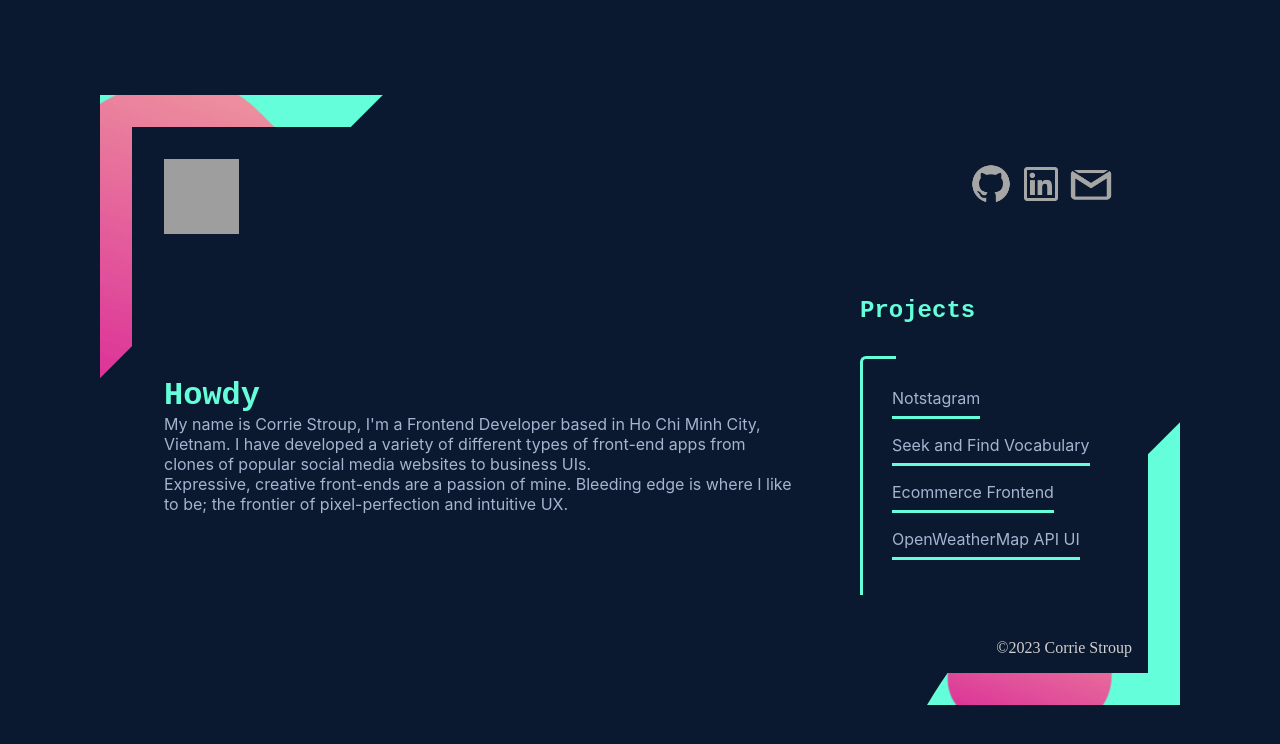
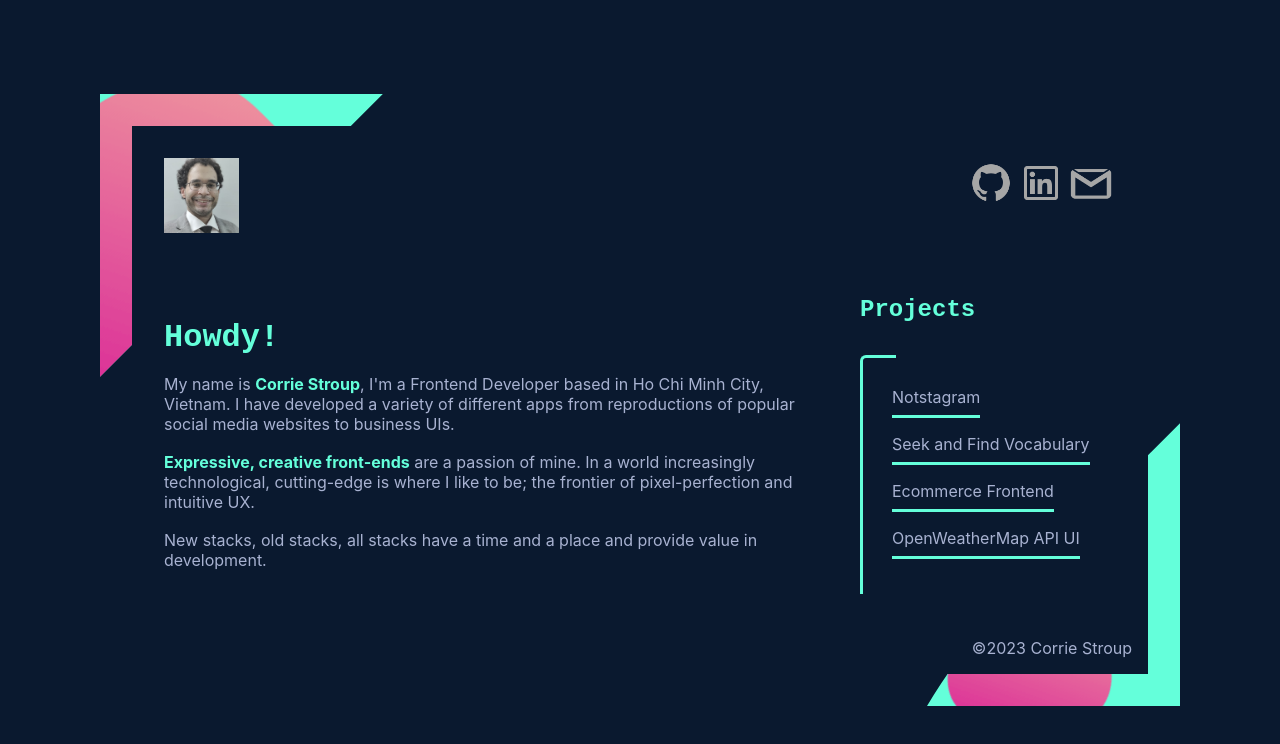
Before and after one commit to Cililocwee/portfolio, a React (Vite) app: page / in a window 1280 px wide. Shown: the top 744 px of the page. Built offline with nearby package versions, Linux system fonts and the light colour scheme; grey boxes are pictures that could not be loaded.

Commit message:
Profile picture and hyperlinks

```diff
--- a/src/App.css
+++ b/src/App.css
@@ -49,6 +49,8 @@
   margin-top: -1px;
   padding: 1em;
   box-sizing: border-box;
+  font-family: var(--font-main);
+  color: var(--light-slate);
 }
 
 .decorated-anchor {
--- a/src/components/BlurbDisplay.jsx
+++ b/src/components/BlurbDisplay.jsx
@@ -10,17 +10,25 @@ export default function BlurbDisplay() {
   return (
     <div id="blurb-container">
       <div id="welcome-blurb" className="blurb" onClick={displayActive}>
-        <h1>Howdy</h1>
+        <h1>Howdy!</h1>
+        <br />
         <p>
-          My name is Corrie Stroup, I'm a Frontend Developer based in Ho Chi
-          Minh City, Vietnam. I have developed a variety of different types of
-          front-end apps from clones of popular social media websites to
-          business UIs.
+          My name is <span className="highlight">Corrie Stroup</span>, I'm a
+          Frontend Developer based in Ho Chi Minh City, Vietnam. I have
+          developed a variety of different apps from reproductions of popular
+          social media websites to business UIs.
         </p>
+        <br />
         <p>
-          Expressive, creative front-ends are a passion of mine. Bleeding edge
+          <span className="highlight">Expressive, creative front-ends</span> are
+          a passion of mine. In a world increasingly technological, cutting-edge
           is where I like to be; the frontier of pixel-perfection and intuitive
           UX.
+        </p>
+        <br />
+        <p>
+          New stacks, old stacks, all stacks have a time and a place and provide
+          value in development.
         </p>
       </div>
       <div id="project-one-blurb" className="blurb hidden">
--- a/src/components/SiteHeader.jsx
+++ b/src/components/SiteHeader.jsx
@@ -1,5 +1,5 @@
 import React from "react";
-import ProfilePicture from "../assets/johnsmith.jpg";
+import ProfilePicture from "../assets/profilepicture.jpg";
 import GHIcon from "../assets/github.png";
 import LIIcon from "../assets/linkedin.png";
 import GMIcon from "../assets/gmail.png";
--- a/src/components/components.css
+++ b/src/components/components.css
@@ -53,6 +53,12 @@
   padding: var(--padding-large);
   height: fit-content;
 }
+
+#blurb-container .highlight {
+  color: var(--light-green);
+  font-weight: bold;
+}
+
 @media only screen and (min-width: 700px) {
   #blurb-container {
     grid-column: 1;
```
Also changed, not shown: src/assets/profilepicture.jpg (added).
